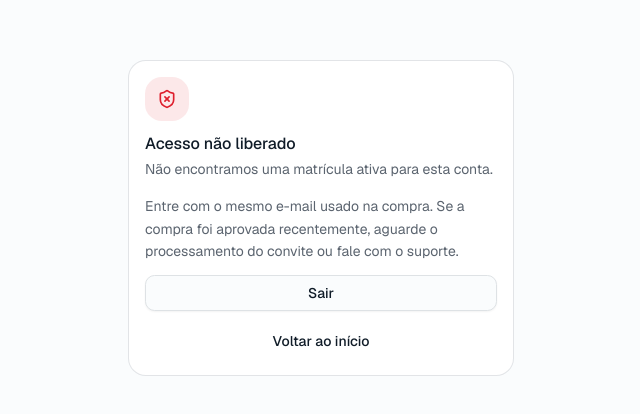
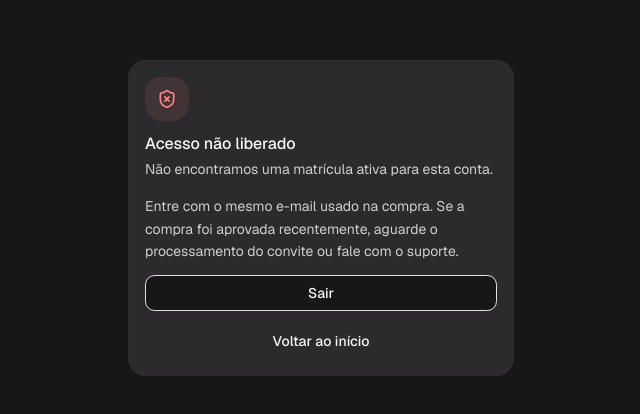
Before and after one commit to Elailton/plataforma-metas, a Next.js app: page /auth/sem-acesso in a window 1280 px wide. Shown: the part 182-596 px from the top of the page, without its empty margins (319-959 px from the left). Built offline with nearby package versions, Linux system fonts and the light colour scheme.

Commit message:
Atualiza identidade visual em app/globals.css

```diff
--- a/app/globals.css
+++ b/app/globals.css
@@ -49,118 +49,42 @@
   --radius-4xl: calc(var(--radius) * 2.6);
 }
 
-:root {
-  color-scheme: light;
-  --background: oklch(0.99 0.002 240);
-  --foreground: oklch(0.22 0.03 250);
-  --card: oklch(1 0 0);
-  --card-foreground: oklch(0.22 0.03 250);
-  --popover: oklch(1 0 0);
-  --popover-foreground: oklch(0.22 0.03 250);
-  --primary: oklch(0.32 0.09 254);
-  --primary-foreground: oklch(0.99 0.003 240);
-  --secondary: oklch(0.955 0.006 245);
-  --secondary-foreground: oklch(0.28 0.05 254);
-  --muted: oklch(0.955 0.006 245);
-  --muted-foreground: oklch(0.5 0.02 250);
-  --accent: oklch(0.78 0.13 75);
-  --accent-foreground: oklch(0.24 0.05 70);
-  --success: oklch(0.55 0.12 155);
-  --success-foreground: oklch(0.99 0.003 240);
-  --destructive: oklch(0.577 0.22 25);
-  --border: oklch(0.91 0.006 245);
-  --input: oklch(0.91 0.006 245);
-  --ring: oklch(0.32 0.09 254 / 40%);
-  --chart-1: oklch(0.32 0.09 254);
-  --chart-2: oklch(0.55 0.12 155);
-  --chart-3: oklch(0.78 0.13 75);
-  --chart-4: oklch(0.6 0.08 254);
-  --chart-5: oklch(0.5 0.02 250);
+:root, .dark {
+  color-scheme: dark;
+  --background: #181718;
+  --foreground: #f7f6f7;
+  --card: #2c2a2c;
+  --card-foreground: #f7f6f7;
+  --popover: #2c2a2c;
+  --popover-foreground: #f7f6f7;
+  --primary: #ffe202;
+  --primary-foreground: #2c2a2c;
+  --secondary: #393639;
+  --secondary-foreground: #f7f6f7;
+  --muted: #393639;
+  --muted-foreground: #d1ced1;
+  --accent: #ffe202;
+  --accent-foreground: #2c2a2c;
+  --success: #83e6ac;
+  --success-foreground: #182b20;
+  --destructive: #ff8585;
+  --border: #e2e1e2;
+  --input: #e2e1e2;
+  --ring: #ffe202;
+  --chart-1: #ffe202;
+  --chart-2: #83e6ac;
+  --chart-3: #ffab66;
+  --chart-4: #ff8585;
+  --chart-5: #e2e1e2;
   --radius: 0.75rem;
-  --sidebar: oklch(0.18 0.04 254);
-  --sidebar-foreground: oklch(0.93 0.01 245);
-  --sidebar-primary: oklch(0.78 0.13 75);
-  --sidebar-primary-foreground: oklch(0.22 0.05 70);
-  --sidebar-accent: oklch(0.26 0.05 254);
-  --sidebar-accent-foreground: oklch(0.96 0.006 245);
-  --sidebar-border: oklch(1 0 0 / 8%);
-  --sidebar-ring: oklch(0.78 0.13 75 / 40%);
-}
-
-.dark {
-  color-scheme: dark;
-  --background: oklch(0.17 0.02 254);
-  --foreground: oklch(0.95 0.008 245);
-  --card: oklch(0.21 0.025 254);
-  --card-foreground: oklch(0.95 0.008 245);
-  --popover: oklch(0.21 0.025 254);
-  --popover-foreground: oklch(0.95 0.008 245);
-  --primary: oklch(0.72 0.1 254);
-  --primary-foreground: oklch(0.15 0.03 254);
-  --secondary: oklch(0.27 0.025 254);
-  --secondary-foreground: oklch(0.95 0.008 245);
-  --muted: oklch(0.27 0.025 254);
-  --muted-foreground: oklch(0.66 0.02 250);
-  --accent: oklch(0.78 0.13 75);
-  --accent-foreground: oklch(0.2 0.04 70);
-  --success: oklch(0.66 0.13 155);
-  --success-foreground: oklch(0.15 0.03 254);
-  --destructive: oklch(0.7 0.19 25);
-  --border: oklch(1 0 0 / 10%);
-  --input: oklch(1 0 0 / 15%);
-  --ring: oklch(0.72 0.1 254 / 45%);
-  --chart-1: oklch(0.72 0.1 254);
-  --chart-2: oklch(0.66 0.13 155);
-  --chart-3: oklch(0.78 0.13 75);
-  --chart-4: oklch(0.55 0.08 254);
-  --chart-5: oklch(0.66 0.02 250);
-  --sidebar: oklch(0.13 0.025 254);
-  --sidebar-foreground: oklch(0.93 0.01 245);
-  --sidebar-primary: oklch(0.78 0.13 75);
-  --sidebar-primary-foreground: oklch(0.2 0.04 70);
-  --sidebar-accent: oklch(0.22 0.03 254);
-  --sidebar-accent-foreground: oklch(0.96 0.006 245);
-  --sidebar-border: oklch(1 0 0 / 8%);
-  --sidebar-ring: oklch(0.78 0.13 75 / 40%);
-}
-
-@media (prefers-color-scheme: dark) {
-  :root:not(.light) {
-    color-scheme: dark;
-    --background: oklch(0.17 0.02 254);
-    --foreground: oklch(0.95 0.008 245);
-    --card: oklch(0.21 0.025 254);
-    --card-foreground: oklch(0.95 0.008 245);
-    --popover: oklch(0.21 0.025 254);
-    --popover-foreground: oklch(0.95 0.008 245);
-    --primary: oklch(0.72 0.1 254);
-    --primary-foreground: oklch(0.15 0.03 254);
-    --secondary: oklch(0.27 0.025 254);
-    --secondary-foreground: oklch(0.95 0.008 245);
-    --muted: oklch(0.27 0.025 254);
-    --muted-foreground: oklch(0.66 0.02 250);
-    --accent: oklch(0.78 0.13 75);
-    --accent-foreground: oklch(0.2 0.04 70);
-    --success: oklch(0.66 0.13 155);
-    --success-foreground: oklch(0.15 0.03 254);
-    --destructive: oklch(0.7 0.19 25);
-    --border: oklch(1 0 0 / 10%);
-    --input: oklch(1 0 0 / 15%);
-    --ring: oklch(0.72 0.1 254 / 45%);
-    --chart-1: oklch(0.72 0.1 254);
-    --chart-2: oklch(0.66 0.13 155);
-    --chart-3: oklch(0.78 0.13 75);
-    --chart-4: oklch(0.55 0.08 254);
-    --chart-5: oklch(0.66 0.02 250);
-    --sidebar: oklch(0.13 0.025 254);
-    --sidebar-foreground: oklch(0.93 0.01 245);
-    --sidebar-primary: oklch(0.78 0.13 75);
-    --sidebar-primary-foreground: oklch(0.2 0.04 70);
-    --sidebar-accent: oklch(0.22 0.03 254);
-    --sidebar-accent-foreground: oklch(0.96 0.006 245);
-    --sidebar-border: oklch(1 0 0 / 8%);
-    --sidebar-ring: oklch(0.78 0.13 75 / 40%);
-  }
+  --sidebar: #2c2a2c;
+  --sidebar-foreground: #e2e1e2;
+  --sidebar-primary: #ffe202;
+  --sidebar-primary-foreground: #2c2a2c;
+  --sidebar-accent: #ffe202;
+  --sidebar-accent-foreground: #2c2a2c;
+  --sidebar-border: #e2e1e2;
+  --sidebar-ring: #ffe202;
 }
 
 @layer base {
@@ -171,3 +95,15 @@
     @apply bg-background text-foreground;
   }
 }
+
+
+/* Shared surfaces retain the same dark identity on every device. */
+[data-slot="input"], [data-slot="textarea"], [data-slot="select-trigger"],
+[data-slot="table-container"] { background-color: var(--card); }
+[data-slot="table-row"]:hover { background-color: #ffe20212; }
+::selection { background: #ffe202; color: #2c2a2c; }
+.material-apostila { color: #ff8585; border-color: #ff8585; background-color: #ff858512; }
+.material-videoaula { color: #ffab66; border-color: #ffab66; background-color: #ffab6612; }
+.material-apostila:hover, .material-videoaula:hover {
+  color: #2c2a2c; background-color: #ffe202; border-color: #ffe202;
+}
```
